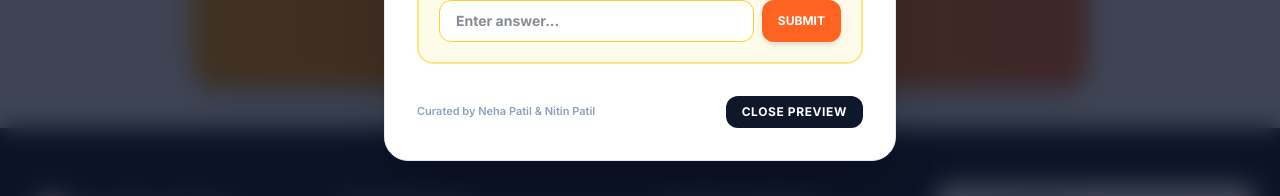
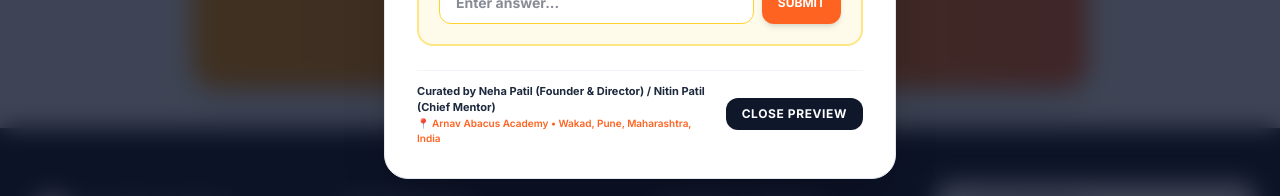
Before and after one commit to atharvpatil18/AAA-web, a React (Vite) app: page /#/blog in a window 1280 px wide. Both pictures are taken after typing "name@example.com" into the empty fields and a click on the button "SUBSCRIBE & TRY SAMPLE". Shown: the part 1953-2149 px from the top of the page. Built offline with nearby package versions, Linux system fonts and the light colour scheme; no server answers.

Commit message:
update challenge modal curation signature with Neha Patil and Nitin Patil Wakad Pune details

```diff
--- a/src/pages/Blog.tsx
+++ b/src/pages/Blog.tsx
@@ -370,19 +370,27 @@ export default function Blog() {
               )}
             </div>
 
-            <div className="pt-2 flex items-center justify-between">
-              <span className="text-[11px] text-slate-400 font-semibold">Curated by Neha Patil & Nitin Patil</span>
+            <div className="pt-3 border-t border-slate-100 flex flex-col sm:flex-row items-start sm:items-center justify-between gap-3 text-[11px] text-slate-500 font-medium">
+              <div>
+                <span className="font-bold text-slate-800 block">
+                  Curated by Neha Patil (Founder & Director) / Nitin Patil (Chief Mentor)
+                </span>
+                <span className="text-[10px] text-vibrant-orange font-semibold block">
+                  📍 Arnav Abacus Academy • Wakad, Pune, Maharashtra, India
+                </span>
+              </div>
               <button
                 onClick={() => {
                   setIsChallengeModalOpen(false);
                   setUserChallengeAns("");
                   setChallengeStatus(null);
                 }}
-                className="bg-slate-900 hover:bg-slate-800 text-white font-bold text-xs px-4 py-2 rounded-xl uppercase tracking-wider cursor-pointer"
+                className="bg-slate-900 hover:bg-slate-800 text-white font-bold text-xs px-4 py-2 rounded-xl uppercase tracking-wider cursor-pointer whitespace-nowrap self-end sm:self-auto"
               >
                 Close Preview
               </button>
             </div>
+
           </div>
         </div>
       )}
```
